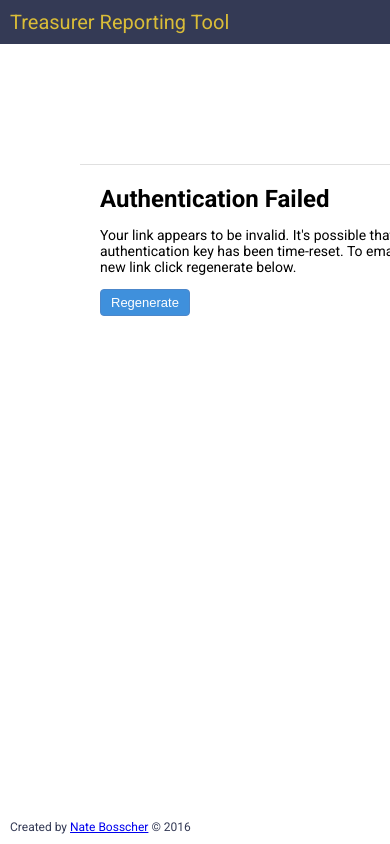
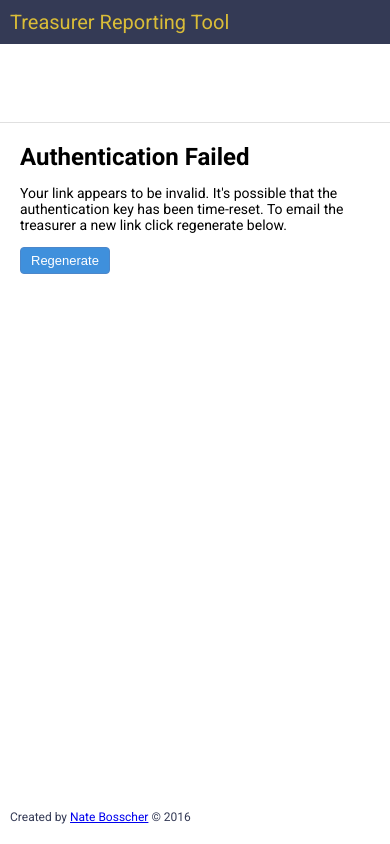
Before and after one commit to natethebosch/treasurer-reporting-tool, a PHP site: page /web-root/auth-admin-outdated.php in a window 390 px wide; the page is wider, and only the part inside the window is pictured. Run offline with PHP 8.4, Linux system fonts and the light colour scheme.

Commit message:
Mobile friendly styling added

```diff
--- a/web-root/pt.footer.php
+++ b/web-root/pt.footer.php
@@ -3,9 +3,10 @@
  * @Author: Nate Bosscher (c) 2015
  * @Date:   2016-04-11 12:48:02
  * @Last Modified by:   Nate Bosscher
- * @Last Modified time: 2016-04-12 12:45:31
+ * @Last Modified time: 2016-04-12 14:00:09
  */
 ?>
+		<div class="push-bottom"></div>
 	</main>
 	<footer>
 		Created by <a href="mailto:nate.bosscher@gmail.com">Nate Bosscher</a> &copy; 2016
--- a/web-root/pt.header.php
+++ b/web-root/pt.header.php
@@ -3,7 +3,7 @@
  * @Author: Nate Bosscher (c) 2015
  * @Date:   2016-04-11 12:46:41
  * @Last Modified by:   Nate Bosscher
- * @Last Modified time: 2016-04-12 10:52:08
+ * @Last Modified time: 2016-04-12 14:00:02
  */
 
 ?><html>
@@ -11,6 +11,7 @@
 	<title>Treasurer Reporting Tool</title>
 	<link type="text/css" href="./style.css" rel="stylesheet" />
 	<link type="text/css" href="./jquery-ui.min.css" rel="stylesheet" />
+	<meta name="viewport" content="width=device-width, initial-scale=1.0">
 </head>
 <body>
 	<header>
@@ -19,3 +20,4 @@
 		</h1>
 	</header>
 	<main>
+		<div class="push-top"></div>
--- a/web-root/style.css
+++ b/web-root/style.css
@@ -6,11 +6,14 @@
 */
 @import url(https://fonts.googleapis.com/css?family=Roboto:400,700);
 body {
+  display: block;
   font-family: 'Roboto', sans-serif;
   margin: 0;
-  height: 100%; }
+  height: 100%;
+  width: 100%; }
 
 header {
+  display: block;
   background-color: #343A55;
   padding: 10px;
   color: #dabd38; }
@@ -20,16 +23,24 @@ header {
     font-size: 20px; }
 
 footer {
-  position: absolute;
-  bottom: 0;
   color: #343A55;
   font-size: 12px;
   padding: 10px; }
 
 main {
+  position: relative;
+  display: block;
+  min-height: 100%;
+  height: auto !important;
+  height: 100%;
   width: 600px;
-  display: block;
-  margin: 0 auto; }
+  margin: 0 auto;
+  margin-top: -44px;
+  margin-bottom: -44px; }
+  main .push-top {
+    height: 44px; }
+  main .push-bottom {
+    height: 44px; }
 
 input[type='button'], input[type='submit'] {
   background-color: #3F90DC;
@@ -177,4 +188,12 @@ textarea, input[type='text'], input[type='number'] {
 #submit-error, #submit-success, #submit-processing {
   display: none; }
 
+@media only screen and (max-width: 500px) {
+  main {
+    width: 100%; }
+
+  .msg-box {
+    width: 100%;
+    box-sizing: border-box; } }
+
 /*# sourceMappingURL=style.css.map */
--- a/web-root/style.scss
+++ b/web-root/style.scss
@@ -18,12 +18,15 @@ $button-background-hover: #2B68B3;
 $light-gray: #E0E0E0;
 
 body{
+	display: block;
 	font-family: 'Roboto', sans-serif;
 	margin:0;
 	height: 100%;
+	width:100%;
 }
 
 header{
+	display:block;
 	background-color: $blue;
 	padding: 10px;
 	color: $yellow;
@@ -36,17 +39,33 @@ header{
 }
 
 footer{
-	position: absolute;
-	bottom:0;
+	// position: absolute;
+	// bottom:0;
 	color: $blue;
 	font-size: 12px;
 	padding: 10px;
 }
 
 main{
+	position: relative;
+	display: block;
+	min-height: 100%;
+	height: auto !important;
+	height: 100%;
 	width: 600px;
-	display: block;
+
 	margin: 0 auto;
+
+	margin-top: -44px;
+	margin-bottom: -44px;
+
+	.push-top{
+		height: 44px;
+	}
+
+	.push-bottom{
+		height: 44px;
+	}
 }
 
 input[type='button'], input[type='submit']{
@@ -238,3 +257,14 @@ textarea, input[type='text'], input[type='number']{
 #submit-error, #submit-success, #submit-processing{
 	display:none;
 }
+
+@media only screen and (max-width: 500px) {
+	main{
+		width: 100%;
+	}
+
+	.msg-box{
+		width:100%;
+		box-sizing: border-box;
+	}
+}
```
Also changed, not shown: config.php (+10 -5 lines), 1 other file.
